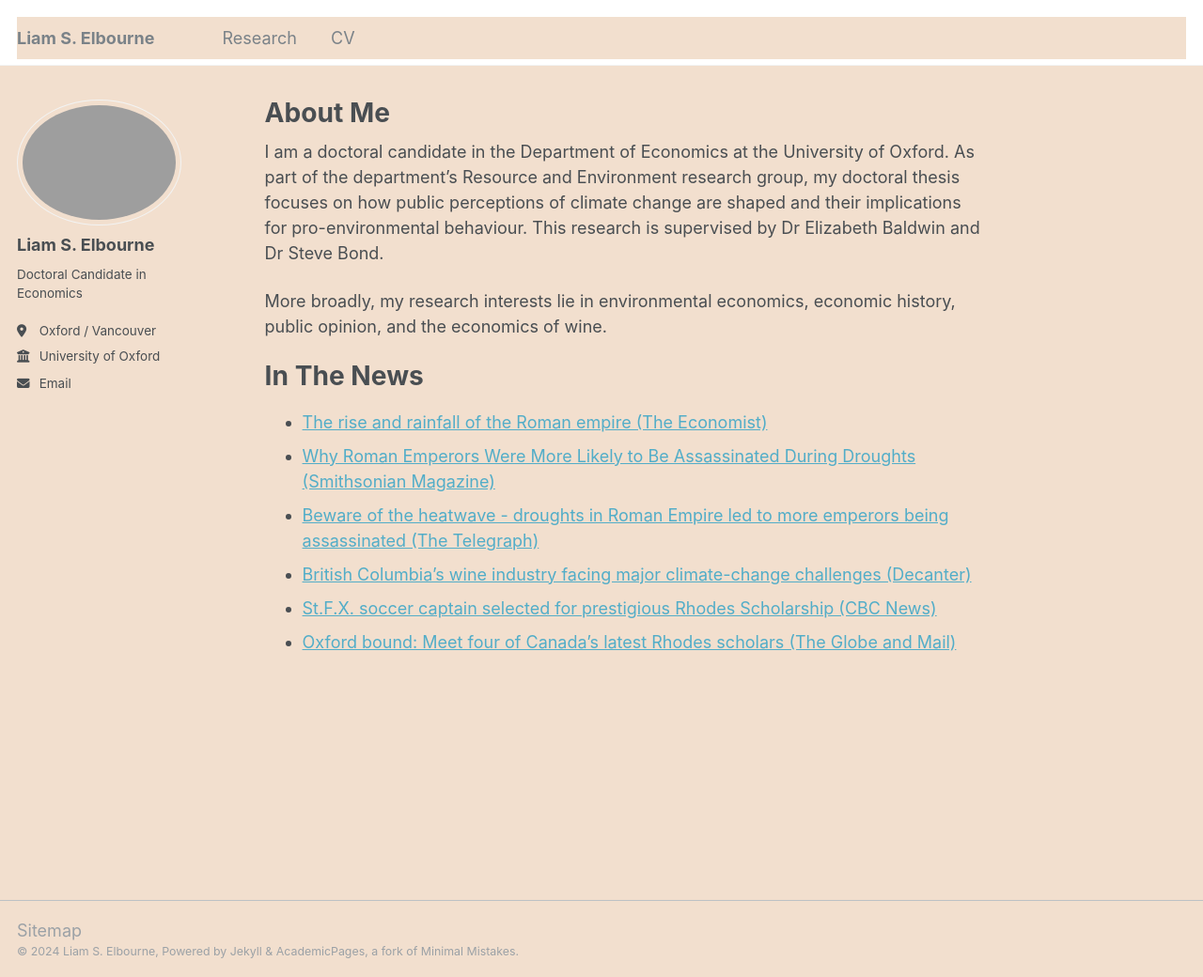
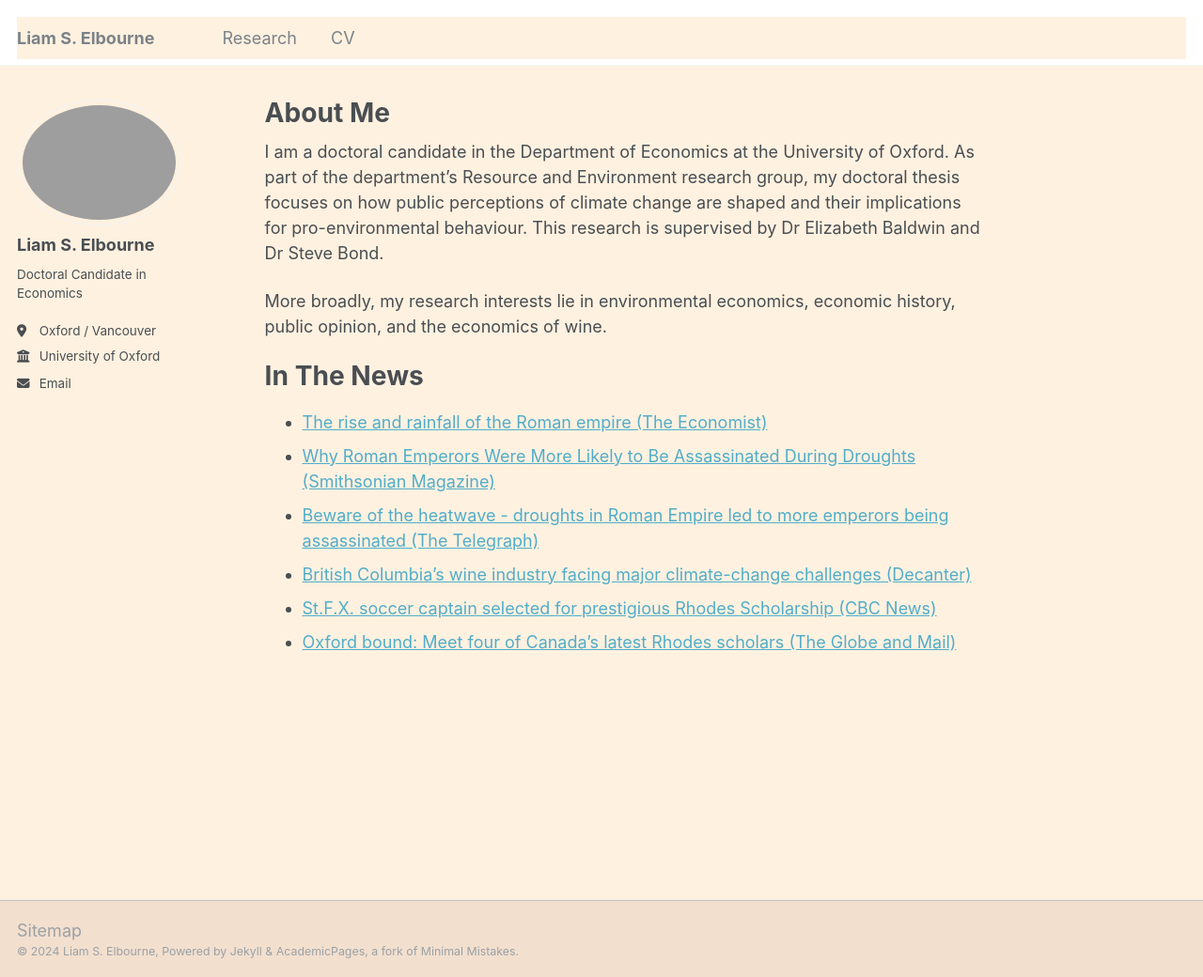
Before and after one commit to LiamSElbourne/LiamSElbourne.github.io, a Jekyll site: the page built from _pages/about.md, in a window 1280 px wide and 1040 px high. Shown: the whole window at 94% size. Built offline with Jekyll 4.4.1, drawn with Linux system fonts in a browser that asks for light colours.

Commit message:
Update _variables.scss

```diff
--- a/_sass/_variables.scss
+++ b/_sass/_variables.scss
@@ -61,8 +61,8 @@ $darker-gray                : mix(#000, $gray, 60%);
 $light-gray                 : mix(#fff, $gray, 50%);
 $lighter-gray               : mix(#fff, $gray, 90%);
 
-$body-color                 : #f2dfce;
-$background-color           : #f2dfce;
+$body-color                 : #fff1e0;
+$background-color           : #fff1e0;
 $code-background-color      : #fafafa;
 $code-background-color-dark : $light-gray;
 $text-color                 : $dark-gray;
```
